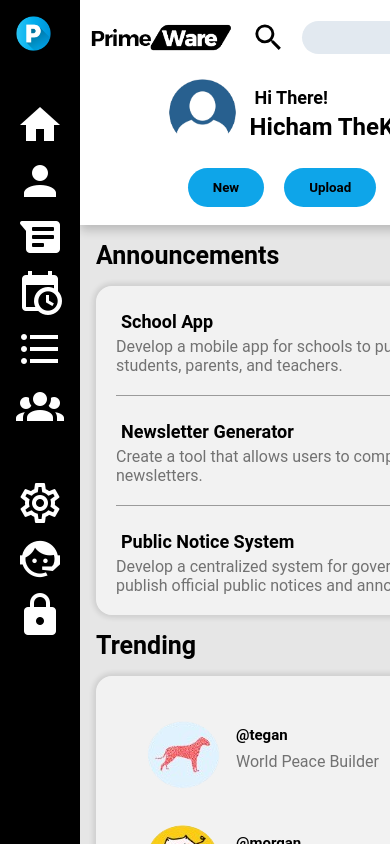
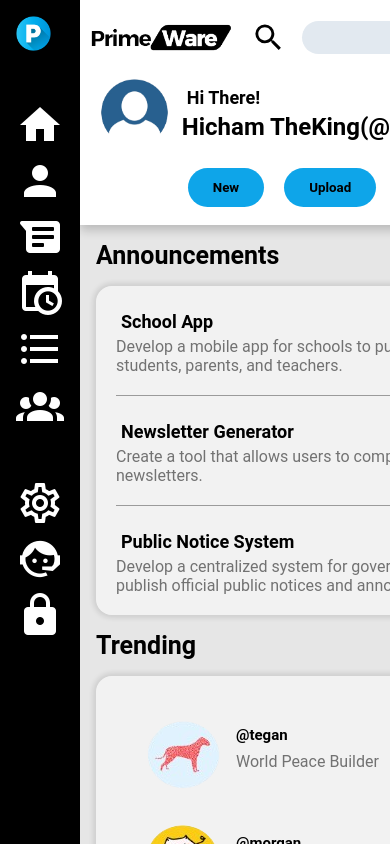
Before and after one commit to LCACANY/dashboard, a plain HTML site: page index.html in a window 390 px wide. Shown: the top 844 px of the page. Drawn offline with Linux system fonts and the light colour scheme.

Commit message:
Update styles.css

```diff
--- a/styles.css
+++ b/styles.css
@@ -263,4 +263,7 @@ h6{
     .trending div img{
         justify-self: end;
     }
+    .mainprofil{
+        grid-template-columns: 1fr 4fr;
+    }
   }
```
